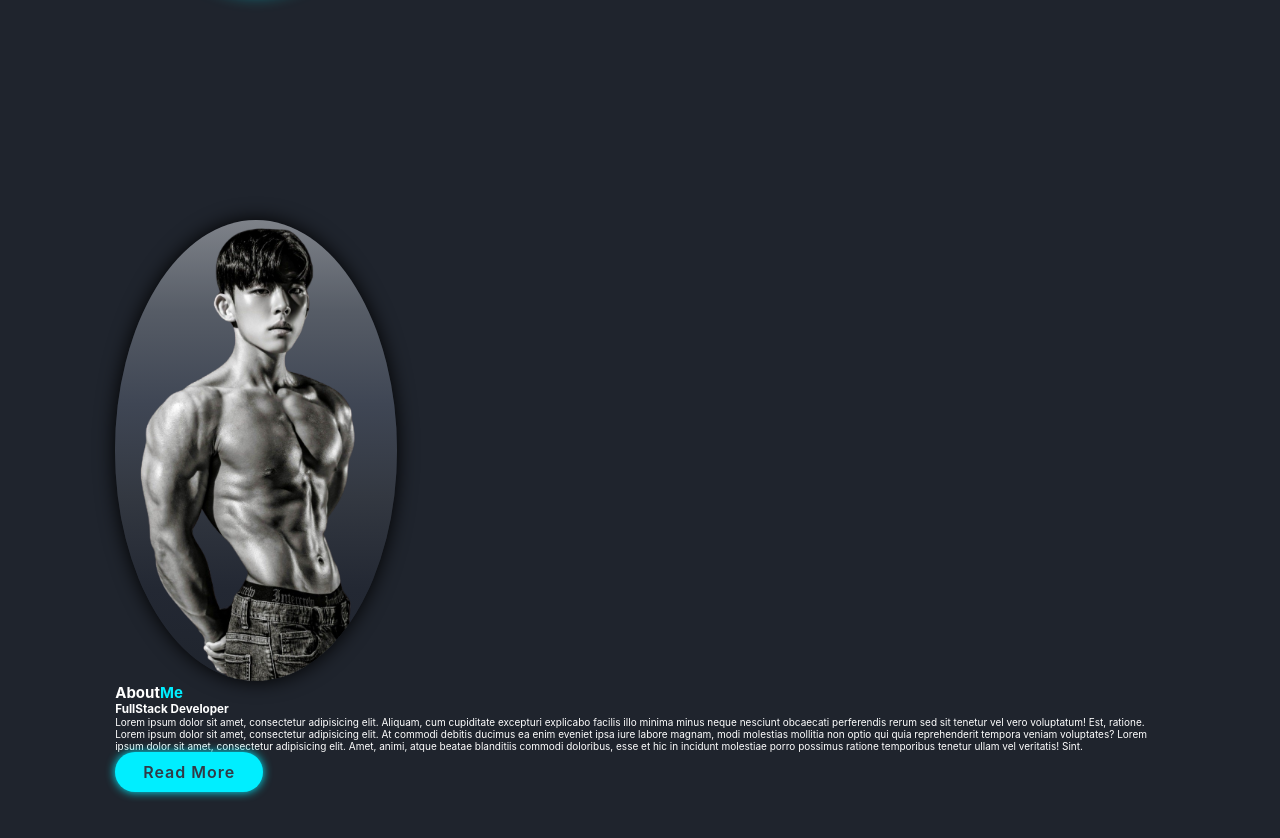
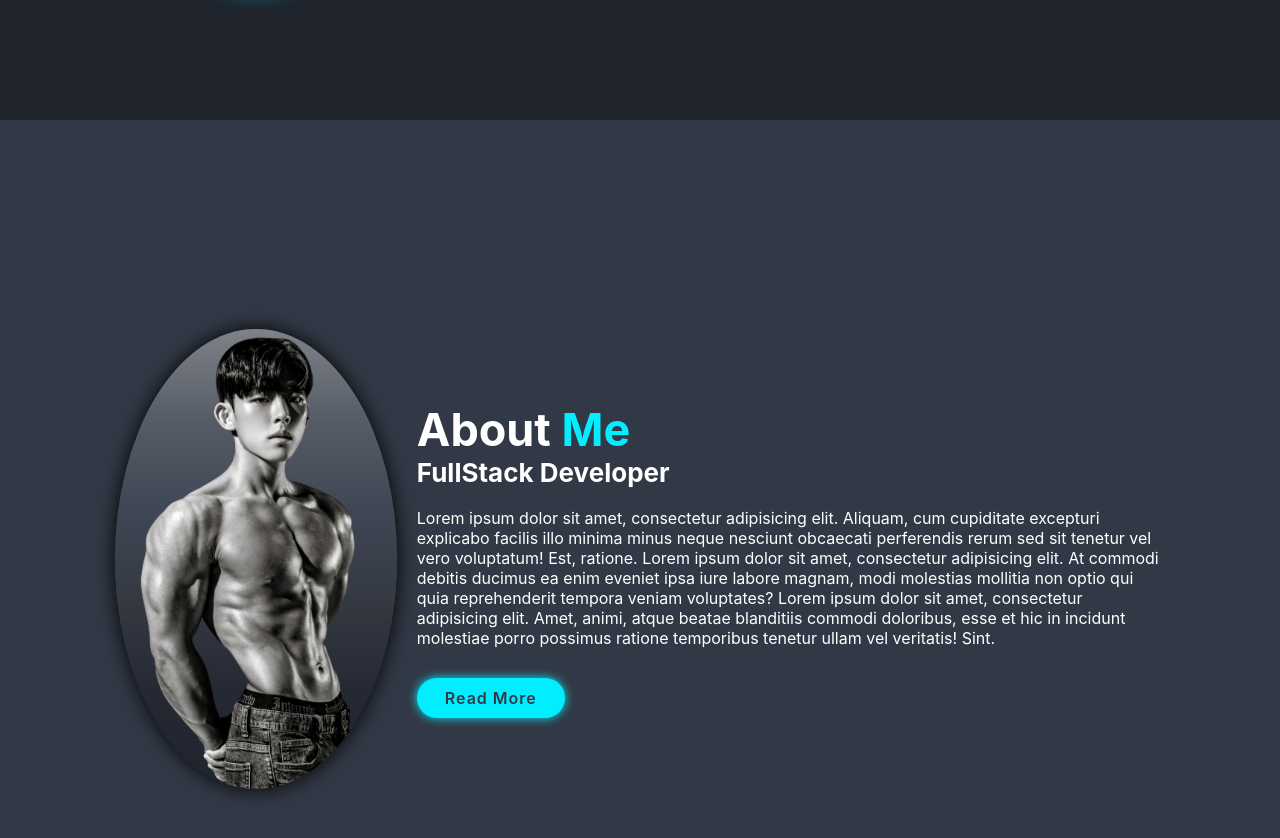
Before and after one commit to namic123/portfolio, a React (Create React App) app: page / in a window 1280 px wide. Shown: the part 680-1518 px from the top of the page. Built offline with nearby package versions, Linux system fonts and the light colour scheme.

Commit message:
About 화면 UI 완성

```diff
--- a/src/App.js
+++ b/src/App.js
@@ -50,13 +50,13 @@ function App(props) {
           <Image src={mainPic} alt="" w={"22vw"} bg={"linear-gradient(to top, #1F242D,#232833, #333841, #3f4654, #565c66, #7e8289)"} borderRadius={"50%"} boxShadow={"0 0 2rem black"}/>
         </div>
         <div className="about-content">
-          <h2 className="heading">About<span>Me</span></h2>
+          <h2 className="heading">About <span>Me</span></h2>
           <h3>FullStack Developer</h3>
           <p>Lorem ipsum dolor sit amet, consectetur adipisicing elit. Aliquam, cum cupiditate excepturi explicabo facilis illo minima minus neque nesciunt obcaecati perferendis rerum sed sit tenetur vel vero voluptatum! Est, ratione.
           Lorem ipsum dolor sit amet, consectetur adipisicing elit. At commodi debitis ducimus ea enim eveniet ipsa iure labore magnam, modi molestias mollitia non optio qui quia reprehenderit tempora veniam voluptates?
           Lorem ipsum dolor sit amet, consectetur adipisicing elit. Amet, animi, atque beatae blanditiis commodi doloribus, esse et hic in incidunt molestiae porro possimus ratione temporibus tenetur ullam vel veritatis! Sint.</p>
+          <a href="#" className="btn">Read More</a>
         </div>
-        <a href="#" className="btn">Read More</a>
       </section>
     </div>
   );
--- a/src/css/style.css
+++ b/src/css/style.css
@@ -152,3 +152,28 @@ span{
 }
 
 /*----------------------*/
+.about{
+    display: flex;
+    justify-content: center;
+    align-items: center;
+    gap:2rem;
+    background: var(--second-bg-color);
+}
+
+.heading{
+    text-align: center;
+    font-size: 4.5rem;
+}
+
+.about-content h2{
+    text-align: left;
+    line-height: 1.2;
+}
+
+.about-content h3{
+    font-size: 2.6rem;
+}
+.about-content p{
+    font-size: 1.6rem;
+    margin:2rem 0 3rem;
+}
```
